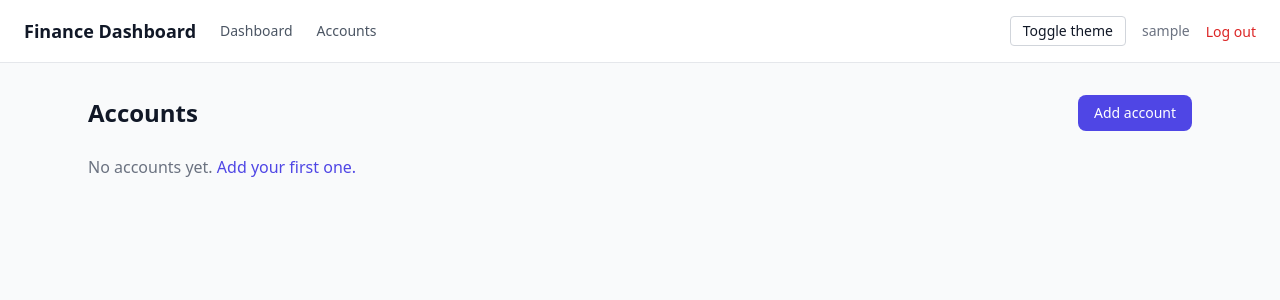
After one commit to SKEL1NJA/finance-dashboard, a Django app: page /accounts/ in a window 1280 px wide. The commit adds this page. Shown: the top 300 px of the page. Run offline with Django 5.2, Linux system fonts and the light colour scheme; the visitor is signed in with stand-in values (Sample User, id 1); data comes from the database, SQL or seed files in the repository; some libraries are stand-ins or nearby versions.

Commit message:
feat: add account CRUD with default INR currency seeding
Introduce currency-aware account form and data migration to seed INR on fresh databases.

```diff
--- /dev/null
+++ b/accounts/forms.py
@@ -0,0 +1,36 @@
+from django import forms
+
+from .models import Account, Currency
+
+INPUT_CLASSES = 'w-full rounded-lg border border-gray-300 dark:border-gray-600 bg-white dark:bg-gray-700 px-3 py-2 text-sm focus:outline-none focus:ring-2 focus:ring-indigo-500'
+
+
+class AccountForm(forms.ModelForm):
+    class Meta:
+        model = Account
+        fields = ['name', 'account_type', 'currency', 'initial_balance', 'is_active']
+        widgets = {
+            'name': forms.TextInput(attrs={'class': INPUT_CLASSES}),
+            'account_type': forms.Select(attrs={'class': INPUT_CLASSES}),
+            'currency': forms.Select(attrs={'class': INPUT_CLASSES}),
+            'initial_balance': forms.NumberInput(attrs={'class': INPUT_CLASSES, 'step': '0.01'}),
+            'is_active': forms.CheckboxInput(attrs={'class': 'rounded border-gray-300'}),
+        }
+
+    def __init__(self, *args, **kwargs):
+        self.user = kwargs.pop('user', None)
+        super().__init__(*args, **kwargs)
+        self.fields['currency'].queryset = Currency.objects.all()
+        if not self.instance.pk:
+            default_currency = Currency.objects.filter(code='INR').first()
+            if default_currency:
+                self.fields['currency'].initial = default_currency.pk
+
+    def save(self, commit=True):
+        instance = super().save(commit=False)
+        instance.user = self.user
+        if not instance.pk:
+            instance.current_balance = instance.initial_balance
+        if commit:
+            instance.save()
+        return instance
--- /dev/null
+++ b/accounts/urls.py
@@ -0,0 +1,10 @@
+from django.urls import path
+
+from .views import AccountCreateView, AccountDeleteView, AccountListView, AccountUpdateView
+
+urlpatterns = [
+    path('accounts/', AccountListView.as_view(), name='account-list'),
+    path('accounts/new/', AccountCreateView.as_view(), name='account-create'),
+    path('accounts/<int:pk>/edit/', AccountUpdateView.as_view(), name='account-update'),
+    path('accounts/<int:pk>/delete/', AccountDeleteView.as_view(), name='account-delete'),
+]
--- a/accounts/views.py
+++ b/accounts/views.py
@@ -1,3 +1,51 @@
-from django.shortcuts import render
+from django.contrib.auth.mixins import LoginRequiredMixin
+from django.urls import reverse_lazy
+from django.views.generic import CreateView, DeleteView, ListView, UpdateView
 
-# Create your views here.
+from .forms import AccountForm
+from .models import Account
+
+
+class AccountListView(LoginRequiredMixin, ListView):
+    model = Account
+    template_name = 'accounts/account_list.html'
+    context_object_name = 'accounts'
+
+    def get_queryset(self):
+        return Account.objects.filter(user=self.request.user).select_related('currency')
+
+
+class AccountCreateView(LoginRequiredMixin, CreateView):
+    model = Account
+    form_class = AccountForm
+    template_name = 'accounts/account_form.html'
+    success_url = reverse_lazy('account-list')
+
+    def get_form_kwargs(self):
+        kwargs = super().get_form_kwargs()
+        kwargs['user'] = self.request.user
+        return kwargs
+
+
+class AccountUpdateView(LoginRequiredMixin, UpdateView):
+    model = Account
+    form_class = AccountForm
+    template_name = 'accounts/account_form.html'
+    success_url = reverse_lazy('account-list')
+
+    def get_queryset(self):
+        return Account.objects.filter(user=self.request.user)
+
+    def get_form_kwargs(self):
+        kwargs = super().get_form_kwargs()
+        kwargs['user'] = self.request.user
+        return kwargs
+
+
+class AccountDeleteView(LoginRequiredMixin, DeleteView):
+    model = Account
+    template_name = 'accounts/account_confirm_delete.html'
+    success_url = reverse_lazy('account-list')
+
+    def get_queryset(self):
+        return Account.objects.filter(user=self.request.user)
--- a/config/urls.py
+++ b/config/urls.py
@@ -7,6 +7,7 @@ urlpatterns = [
     path('admin/', admin.site.urls),
     path('', include('users.urls')),
     path('', include('core.urls')),
+    path('', include('accounts.urls')),
 ]
 
 if settings.DEBUG:
--- /dev/null
+++ b/templates/accounts/account_list.html
@@ -0,0 +1,33 @@
+{% extends 'base.html' %}
+{% block title %}Accounts{% endblock %}
+{% block content %}
+<div class="flex items-center justify-between mb-6">
+    <h1 class="text-2xl font-semibold">Accounts</h1>
+    <a href="{% url 'account-create' %}" class="bg-indigo-600 text-white px-4 py-2 rounded-lg text-sm hover:bg-indigo-700">Add account</a>
+</div>
+
+{% if accounts %}
+<div class="grid grid-cols-1 md:grid-cols-2 lg:grid-cols-3 gap-4">
+    {% for account in accounts %}
+    <div class="bg-white dark:bg-gray-800 rounded-xl shadow p-5">
+        <div class="flex justify-between items-start">
+            <div>
+                <h2 class="font-semibold">{{ account.name }}</h2>
+                <p class="text-xs text-gray-500">{{ account.get_account_type_display }}</p>
+            </div>
+            {% if not account.is_active %}
+            <span class="text-xs bg-gray-200 dark:bg-gray-700 px-2 py-1 rounded">Inactive</span>
+            {% endif %}
+        </div>
+        <p class="text-2xl font-bold mt-4">{{ account.currency.symbol }}{{ account.current_balance }}</p>
+        <div class="flex gap-3 mt-4 text-sm">
+            <a href="{% url 'account-update' account.pk %}" class="text-indigo-600 hover:underline">Edit</a>
+            <a href="{% url 'account-delete' account.pk %}" class="text-red-600 hover:underline">Delete</a>
+        </div>
+    </div>
+    {% endfor %}
+</div>
+{% else %}
+<p class="text-gray-500">No accounts yet. <a href="{% url 'account-create' %}" class="text-indigo-600">Add your first one.</a></p>
+{% endif %}
+{% endblock %}
--- a/templates/base.html
+++ b/templates/base.html
@@ -22,6 +22,7 @@
         <div class="flex items-center gap-6">
             <span class="font-semibold text-lg">Finance Dashboard</span>
             <a href="{% url 'dashboard' %}" class="text-sm text-gray-600 dark:text-gray-300 hover:text-indigo-600">Dashboard</a>
+            <a href="{% url 'account-list' %}" class="text-sm text-gray-600 dark:text-gray-300 hover:text-indigo-600">Accounts</a>
         </div>
         <div class="flex items-center gap-4">
             <button onclick="toggleTheme()" class="text-sm px-3 py-1 rounded border border-gray-300 dark:border-gray-600">Toggle theme</button>
```
Also changed, not shown: templates/accounts/account_confirm_delete.html (added, +15 -0 lines), templates/accounts/account_form.html (added, +23 -0 lines), accounts/migrations/0002_seed_default_currency.py (added).
